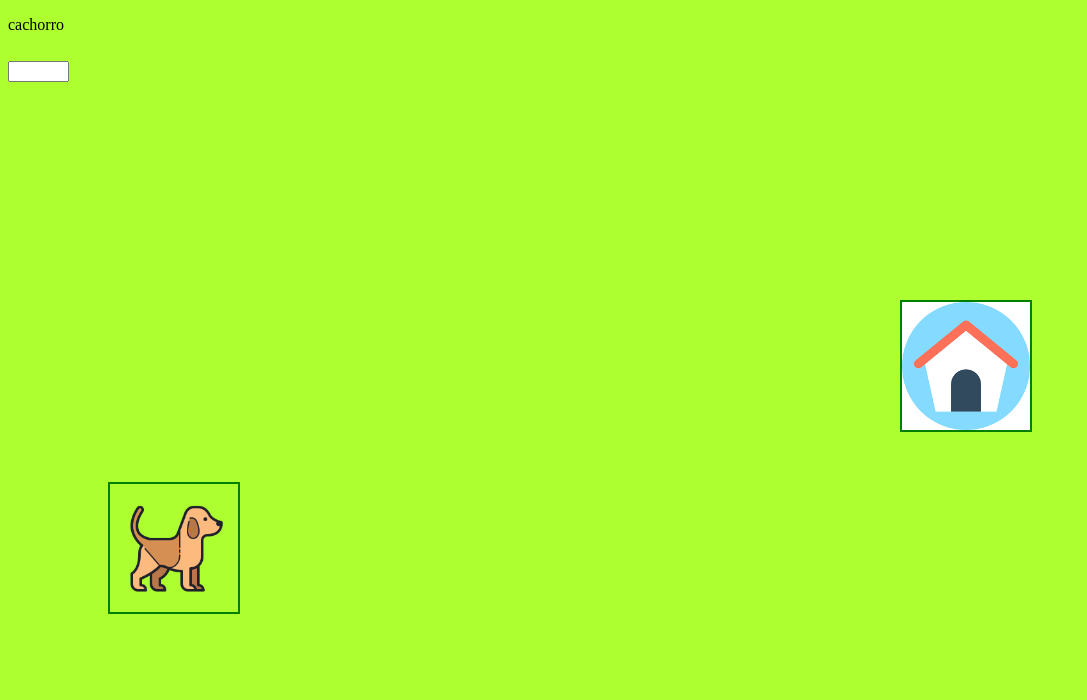
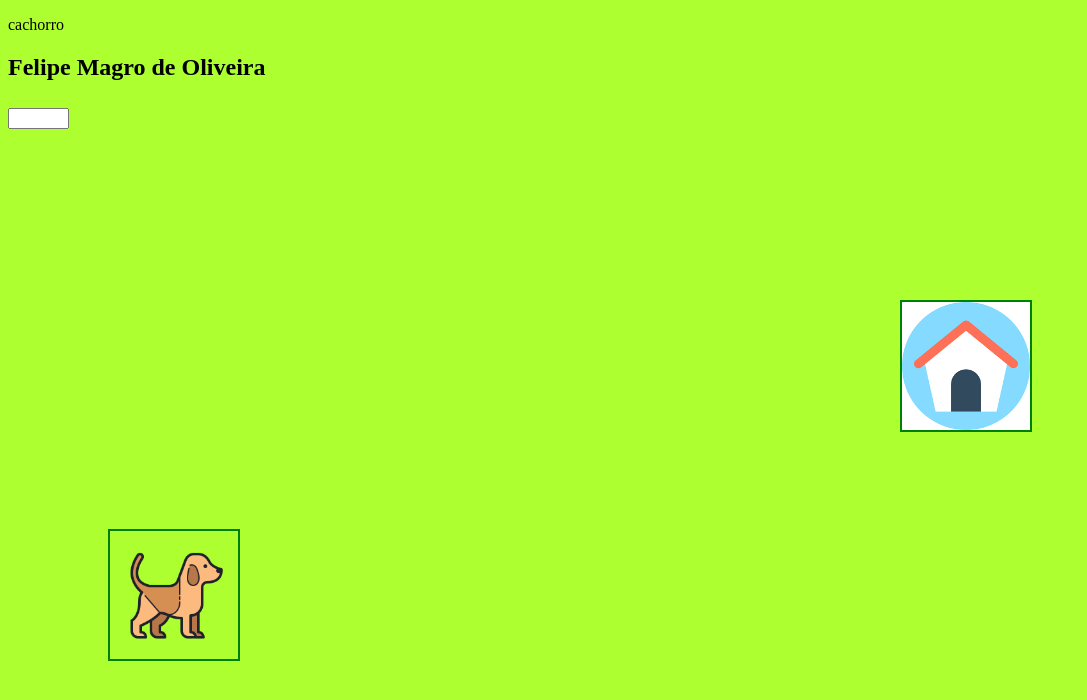
Before and after one commit to FelipeMagro/Projeto_cachorro, a plain HTML site: page index.html in a window 1280 px wide. Shown: the whole page, without its empty margins (0-1087 px from the left). Drawn offline with nearby package versions, Linux system fonts and the light colour scheme.

Commit message:
adicionado nome do aluno

```diff
--- a/index.html
+++ b/index.html
@@ -8,6 +8,7 @@
     <p>
         cachorro
     </p>
+    <h2>Felipe Magro de Oliveira</h2>
 	<input type="text" id="campo">
 
 	<img id="cachorro" src="img/cachorro.png">
```
